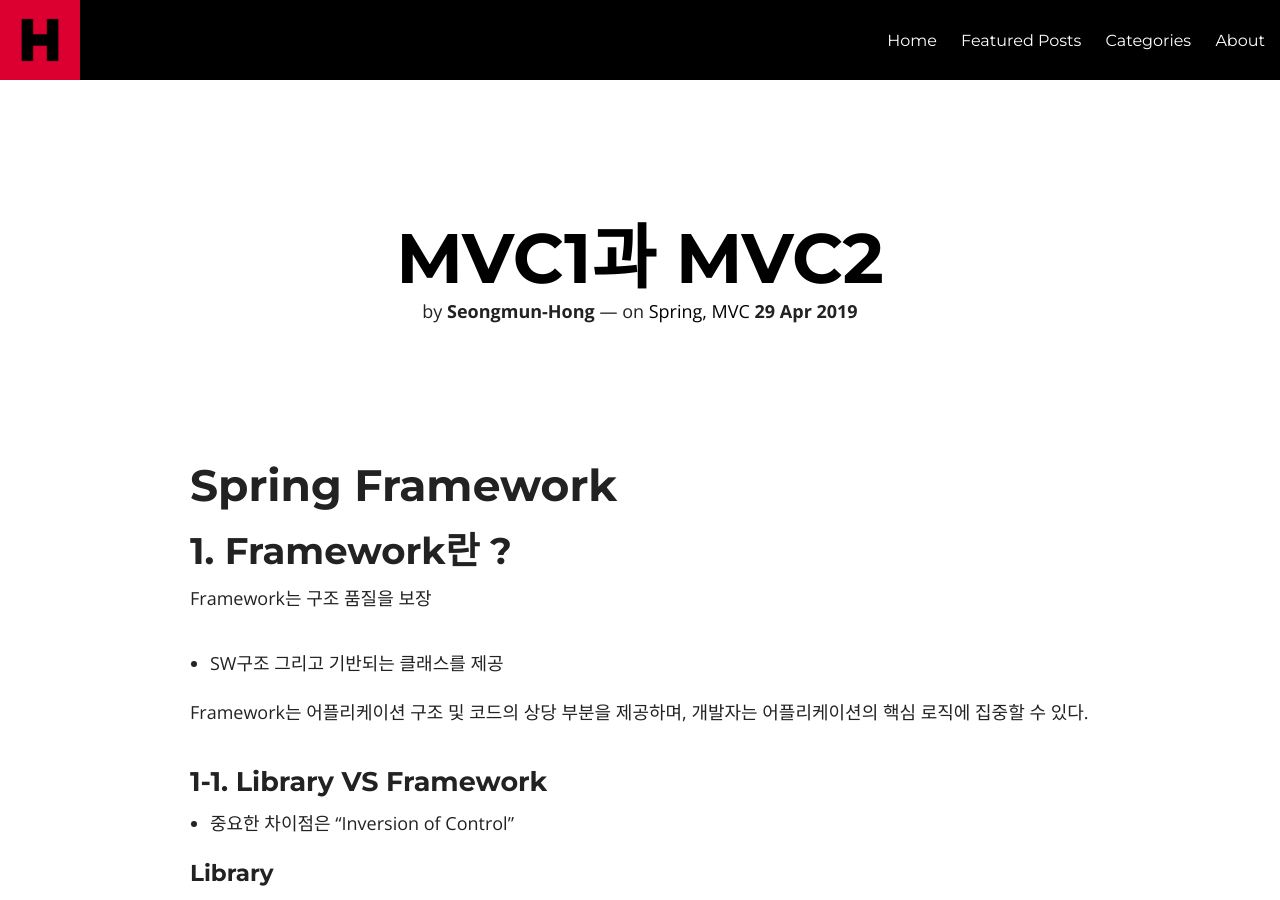
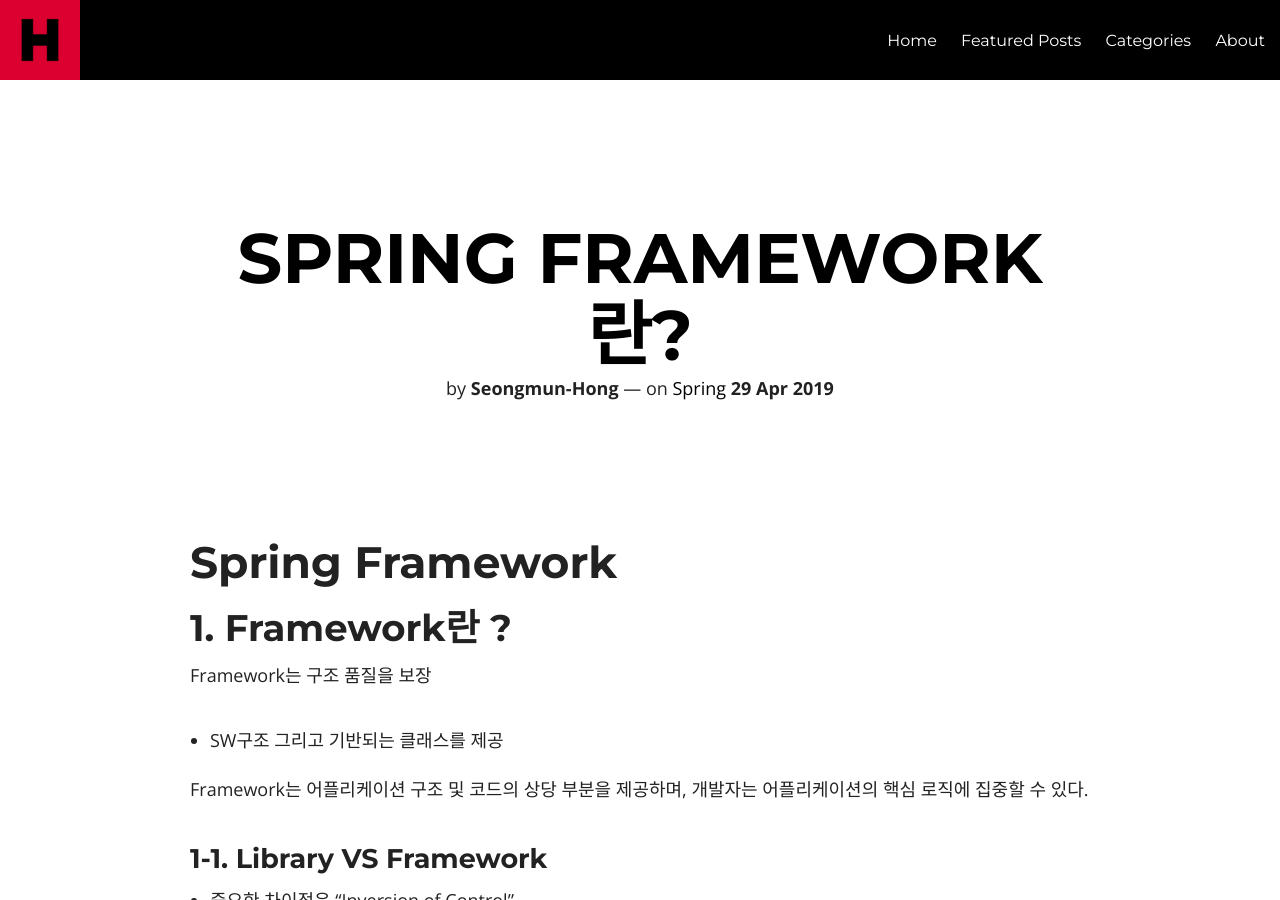
Before and after one commit to Seongmun-Hong/Seongmun-Hong.github.io, a Jekyll site: the page built from _posts/2019-04-29-SpringFramework.md, in a window 1280 px wide and 900 px high. Built offline with Jekyll 4.4.1, drawn with Linux system fonts in a browser that asks for light colours; nearby versions of some CDN libraries; library files that are not in the unit come from our copies; comment, search, counter and statistics services are not loaded.

Commit message:
fix :  - 날짜 및 제목 수정

```diff
--- a/_posts/2019-04-29-SpringFramework.md
+++ b/_posts/2019-04-29-SpringFramework.md
@@ -1,12 +1,12 @@
 ---
-title: MVC1과 MVC2
+title: Spring Framework 란?
 layout: post
 description: null
 headline: null
-modified: '2019-04-24'
+modified: '2019-04-29'
 category: Spring
 tags:
-- Spring, MVC
+- Spring
 imagefeature: null
 mathjax: null
 chart: null
@@ -45,7 +45,6 @@ Framework는 어플리케이션 구조 및 코드의 상당 부분을 제공하
 ### Lightweight Java Application Framework(Open source)
 
 **POJO** 기반의 엔터프라이즈 어플리케이션 개발을 쉽고 편하게 만들어 주는 라이브러리
-
  - 자바 어플리케이션을 개발하는데 필요한 **하부구조**(infrastructure)를 포괄적으로 제공
  - 스프링이 하부 구조를 처리하므로 개발자는 **어플리케이션 개발에 집중**
 
```
Also changed, not shown: _posts/2019-04-26-MVC1-MVC2 .md (+2 -2 lines).
